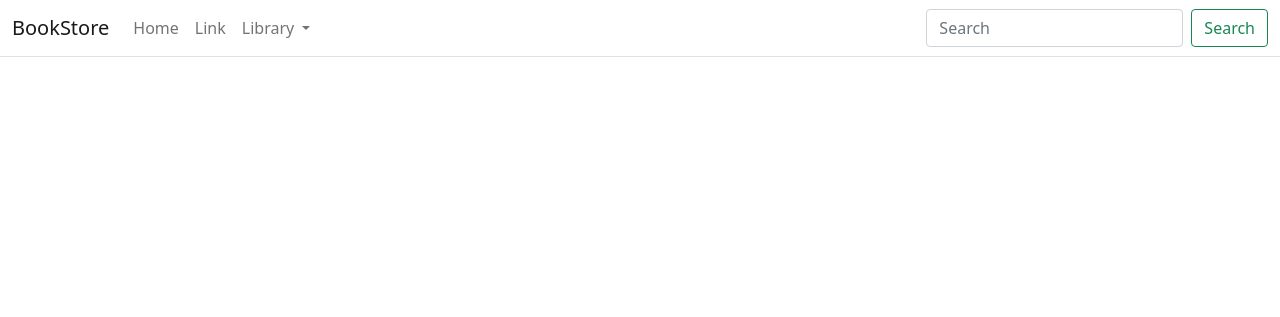
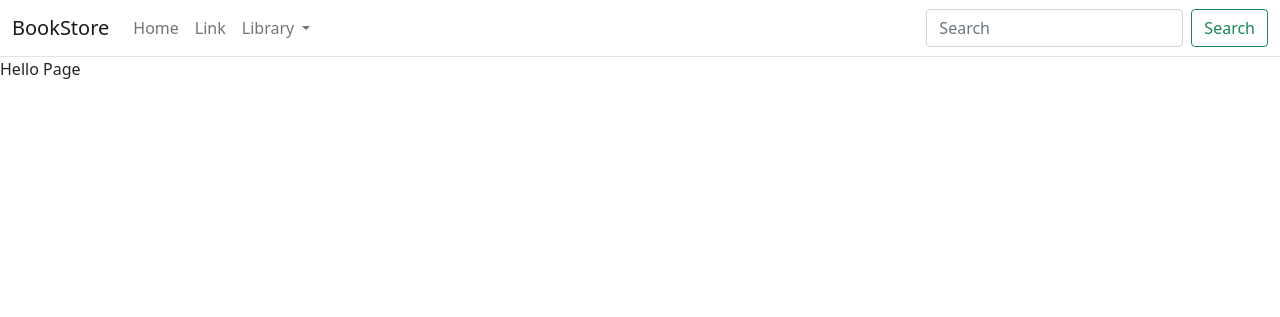
Before and after one commit to DarishkaAMS/Dj_Rest_Projects-Ecommerce_Projectv_2021, a Django app: page / in a window 1280 px wide. Shown: the top 317 px of the page. Run offline with Django 3.2, Linux system fonts and the light colour scheme.

Commit message:
Update home.html

```diff
--- a/templates/store/home.html
+++ b/templates/store/home.html
@@ -4,3 +4,7 @@
 {% block title %}
 HOME
 {% endblock %}
+
+{% block content %}
+    Hello Page
+{% endblock %}
```
